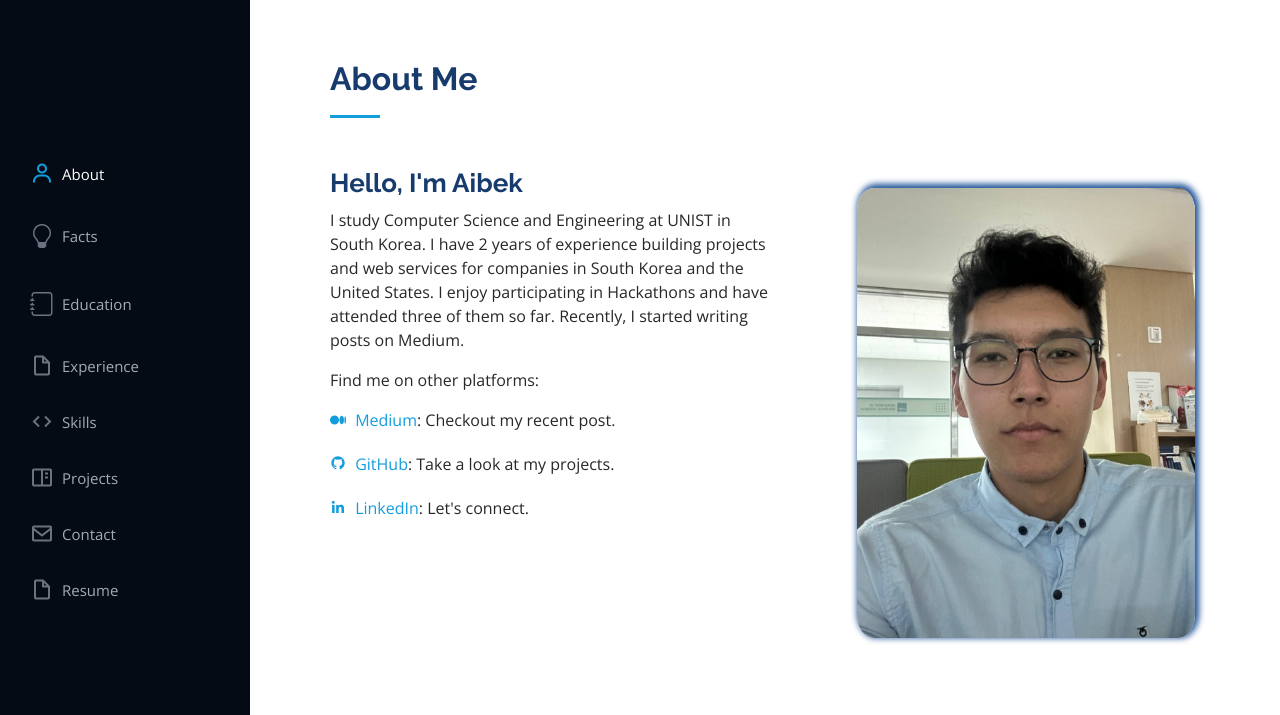
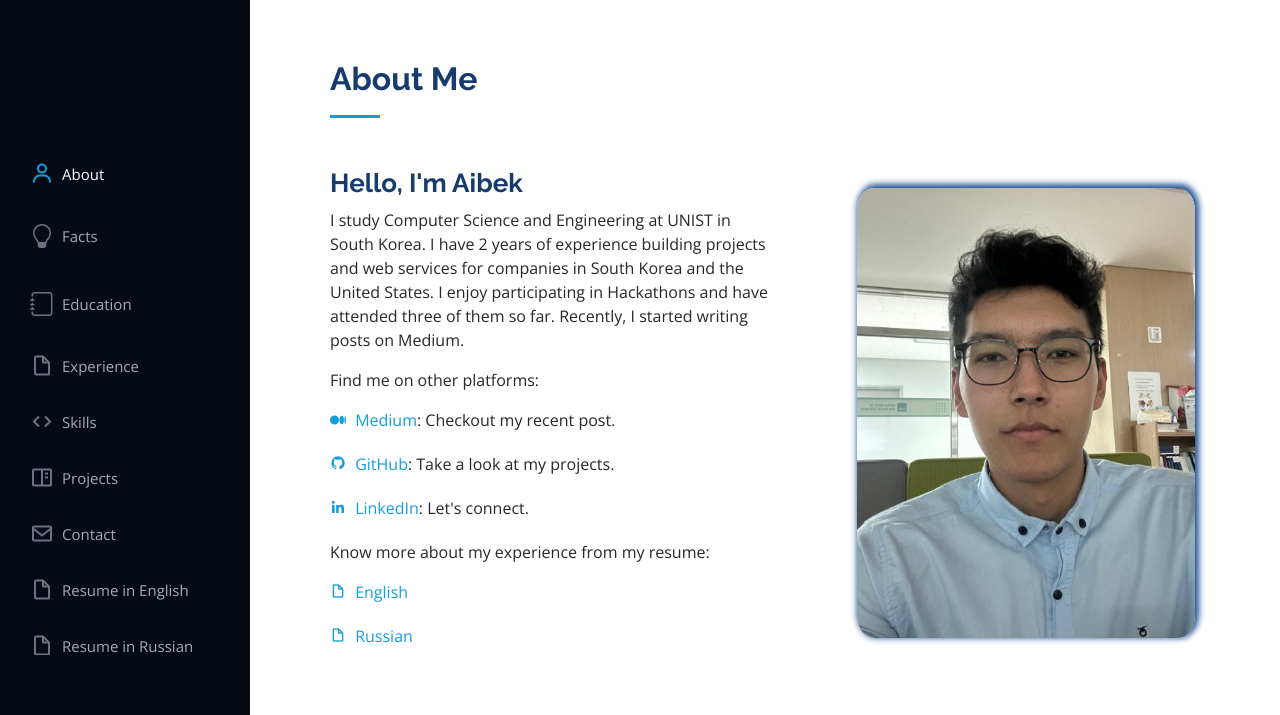
Before and after one commit to AibekMinbaev/AibekMinbaev.github.io, a plain HTML site: page index.html in a window 1280 px wide. Shown: the top 715 px of the page. Drawn offline with nearby package versions, Linux system fonts and the light colour scheme.

Commit message:
Added russian resume to menu and about me section

```diff
--- a/index.html
+++ b/index.html
@@ -49,8 +49,8 @@
           <!-- <li><a href="#portfolio" class="nav-link scrollto"><i class="bx bx-book-content"></i> <span>Certificates</span></a></li>
           <li><a href="#portfolio" class="nav-link scrollto"><i class="bx bx-book-content"></i> <span>Blog</span></a></li> -->
           <li><a href="#contact" class="nav-link scrollto"><i class="bx bx-envelope"></i> <span>Contact</span></a></li>
-          <li><a href="https://drive.google.com/file/d/1hE-5WQiSyJKf5Giqm23mgkKlKAiSCRXB/view?usp=sharing" target="_blank" nav-link scrollto><i class="bx bx-file-blank"></i> <span>Resume</span></a></li>
-
+          <li><a href="https://drive.google.com/file/d/1hE-5WQiSyJKf5Giqm23mgkKlKAiSCRXB/view?usp=sharing" target="_blank" nav-link scrollto><i class="bx bx-file-blank"></i> <span>Resume in English</span></a></li>
+          <li><a href="https://drive.google.com/file/d/1YHSQqmwnwLoqZxAuinWHF4fKsxr_Mpbr/view?usp=sharing" target="_blank" nav-link scrollto><i class="bx bx-file-blank"></i> <span>Resume in Russian</span></a></li>
         </ul>
       </nav><!-- .nav-menu -->
     </div>
@@ -88,6 +88,14 @@
                         <li><a href="https://www.linkedin.com/in/aibekminbaev/" target="_blank" class="linkedin"><i class="bx bxl-linkedin"></i>  LinkedIn</a>: Let's connect.</li>
                       </ul>
                     <p>
+                    <p>
+                      Know more about my experience from my resume:
+                      <ul>
+                        <li><a href="https://drive.google.com/file/d/1hE-5WQiSyJKf5Giqm23mgkKlKAiSCRXB/view?usp=sharing" target="_blank" class="github"><i class="bx bx-file-blank"></i>  English</a></li>
+                        <li><a href="https://drive.google.com/file/d/1YHSQqmwnwLoqZxAuinWHF4fKsxr_Mpbr/view?usp=sharing" target="_blank" class="github"><i class="bx bx-file-blank"></i>  Russian</a> </li>
+                      </ul>
+                    <p>
+
                 </div>
               </div>
               <div class="col-lg-6 col-md-6 d-md-flex align-items-md-stretch" data-aos="fade-up">
```
